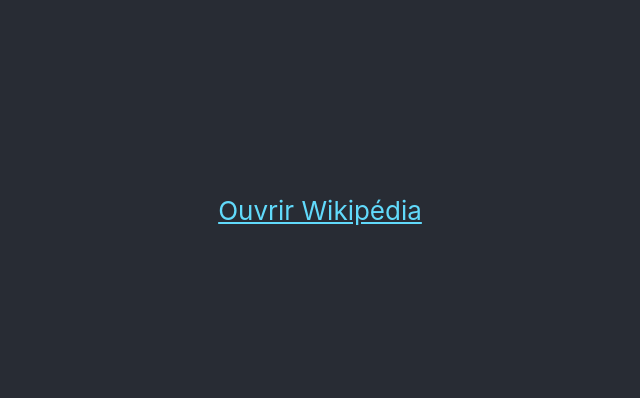
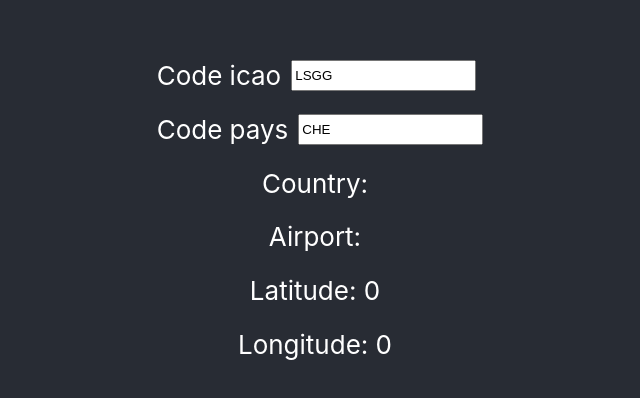
Before and after one commit to aludin/helloreact, a React (Create React App) app: page / in a window 1280 px wide. Shown: the part 190-588 px from the top of the page, without its empty margins (320-960 px from the left). Built offline with nearby package versions, Linux system fonts and the light colour scheme; no server answers.

Commit message:
chargement initial

```diff
--- a/package.json
+++ b/package.json
@@ -10,6 +10,7 @@
     "@types/node": "^12.20.13",
     "@types/react": "^17.0.8",
     "@types/react-dom": "^17.0.5",
+    "axios": "^0.21.1",
     "react": "^17.0.2",
     "react-dom": "^17.0.2",
     "react-scripts": "4.0.3",
--- a/src/App.tsx
+++ b/src/App.tsx
@@ -1,18 +1,12 @@
 import React from 'react';
 import './App.css';
+import Airport from './composants/Airport';
 
 function App() {
   return (
     <div className="App">
       <header className="App-header">
-        <a
-          className="App-link"
-          href="https://fr.wikipedia.org/wiki/Wikip%C3%A9dia:Accueil_principal"
-          target="_blank"
-          rel="noopener noreferrer"
-        >
-          Ouvrir Wikipédia
-        </a>
+        <Airport />
       </header>
     </div>
   );
--- /dev/null
+++ b/src/composants/Airport.tsx
@@ -0,0 +1,61 @@
+import React, { useEffect, useState } from "react";
+import axios from "axios";
+
+const axiosClient = axios.create();
+
+type AirportResult = {
+    airportName: string;
+    countryName: string;
+    countryCode: string;
+    latitude: number;
+    longitude: number;
+}
+
+const Airport = () => {
+    const apiKey = "000ffa70-4f95-11ea-8966-43090514ab17";
+
+    const [icaoCode, setIcaoCode] = useState<string>("LSGG");
+    const [countryCode, setCountryCode] = useState<string>("CHE");
+
+    const [airportName, setAirportName] = useState<string>("")
+    const [countryName, setCountryName] = useState<string>("");
+
+    const [latitude, setLatitude] = useState<number>(0);
+    const [longitude, setLongitude] = useState<number>(0);
+
+    const url =
+        `https://applications.icao.int/dataservices/api/indicators-list?api_key=${apiKey}&state=${countryCode}&airports=${icaoCode}&format=json`
+
+    useEffect(() => {
+        axiosClient.get<Array<AirportResult>>(url).then((response) => {
+            if (response.data && response.data.length > 0) {
+                setAirportName(response.data[0].airportName);
+                setCountryName(response.data[0].countryName);
+                setLatitude(response.data[0].latitude);
+                setLongitude(response.data[0].longitude);
+            }
+        }).catch((error) => {
+            console.log("error: " + JSON.stringify(error))
+        })
+
+
+    }, [])
+
+
+
+
+
+    return (
+        <div style={{ display: "flex", height: "300px", flexDirection: "column", justifyContent: "space-between" }}>
+            <div style={{ display: "flex" }}><div style={{ marginRight: "10px" }}>Code icao</div><input value={icaoCode} /></div>
+            <div style={{ display: "flex" }}><div style={{ marginRight: "10px" }}>Code pays</div><input value={countryCode} /></div>
+
+            <div style={{ marginRight: "10px" }}>{`Country: ${countryName}`}</div>
+            <div style={{ marginRight: "10px" }}>{`Airport: ${airportName}`}</div>
+            <div style={{ marginRight: "10px" }}>{`Latitude: ${latitude}`}</div>
+            <div style={{ marginRight: "10px" }}>{`Longitude: ${longitude}`}</div>
+        </div>
+    )
+}
+
+export default Airport;
```
Also changed, not shown: 1 other file (tests, documents, lock files or other folders).
